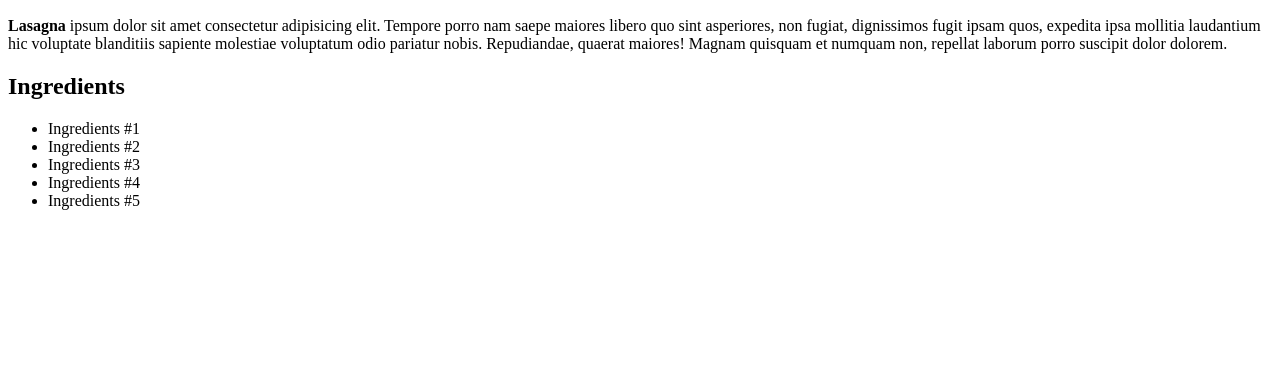
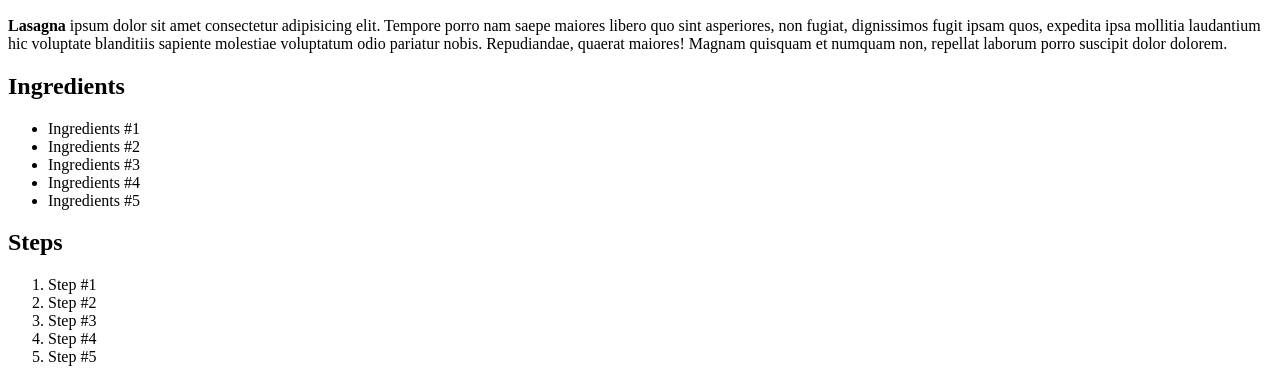
Before and after one commit to pantpad/odin-recipes, a plain HTML site: page recipes/lasagna.html in a window 1280 px wide. Shown: the part 434-816 px from the top of the page. Drawn offline with Linux system fonts and the light colour scheme.

Commit message:
Add step to complete lasagna

```diff
--- a/recipes/lasagna.html
+++ b/recipes/lasagna.html
@@ -17,5 +17,13 @@
         <li>Ingredients #4</li>
         <li>Ingredients #5</li>
     </ul>
+    <h2>Steps</h2>
+    <ol>
+        <li>Step #1</li>
+        <li>Step #2</li>
+        <li>Step #3</li>
+        <li>Step #4</li>
+        <li>Step #5</li>
+    </ol>
 </body>
 </html>
```
